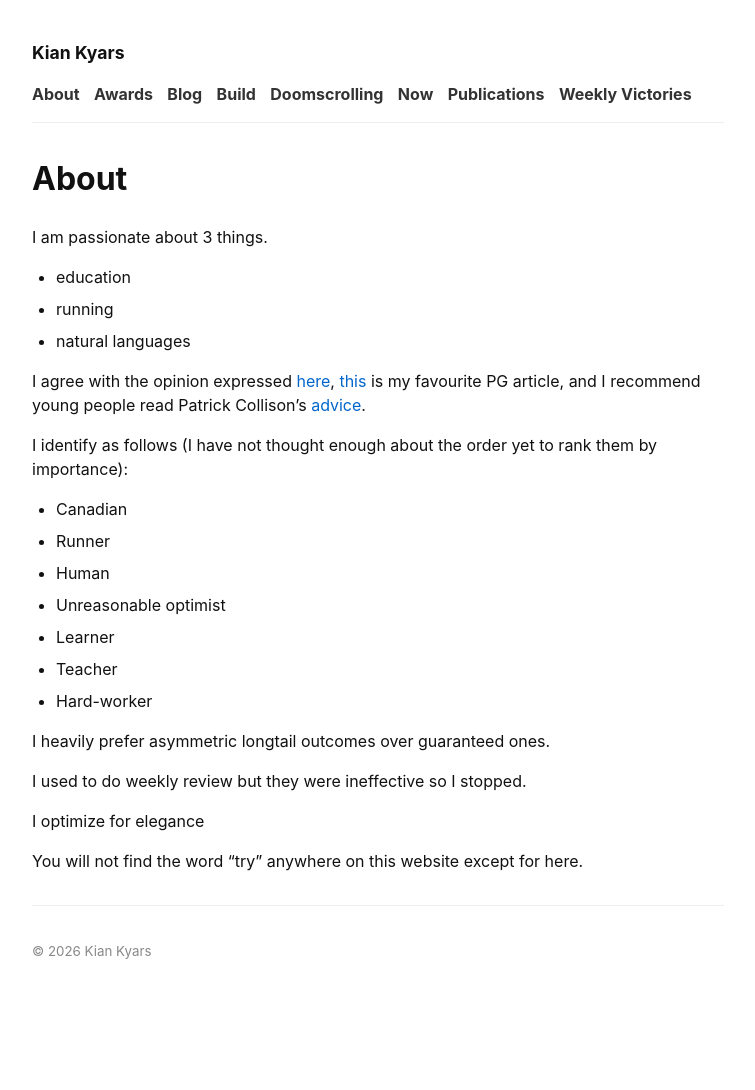
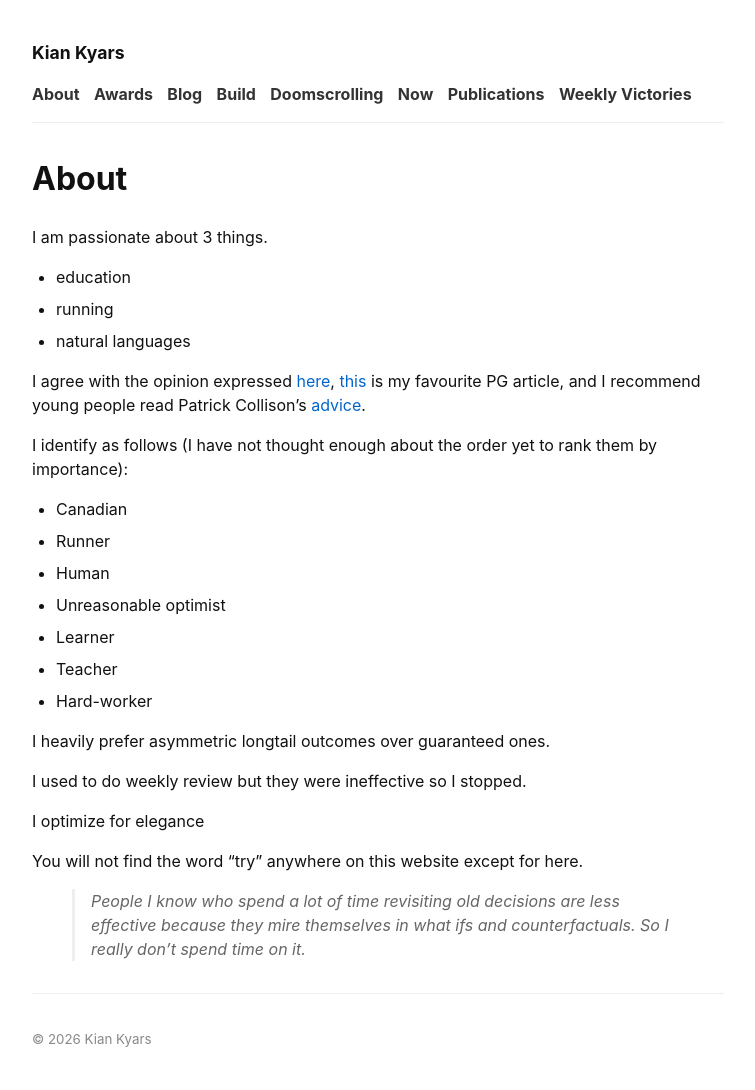
Before and after one commit to kiankyars/kiankyars.github.io, a Jekyll site: the page built from about.md, in a window 1280 px wide. Shown: the whole page, without its empty margins (262-1017 px from the left). Built offline with Jekyll 4.4.1, drawn with Linux system fonts in a browser that asks for light colours; before the commit the page ends 1002 px from its top, so only the background shows below that.

Commit message:
add marc andressen quote

```diff
--- a/about.md
+++ b/about.md
@@ -29,3 +29,5 @@ I used to do weekly review but they were ineffective so I stopped.
 I optimize for elegance
 
 You will not find the word "try" anywhere on this website except for here.
+
+> People I know who spend a lot of time revisiting old decisions are less effective because they mire themselves in what ifs and counterfactuals. So I really don't spend time on it.
```
